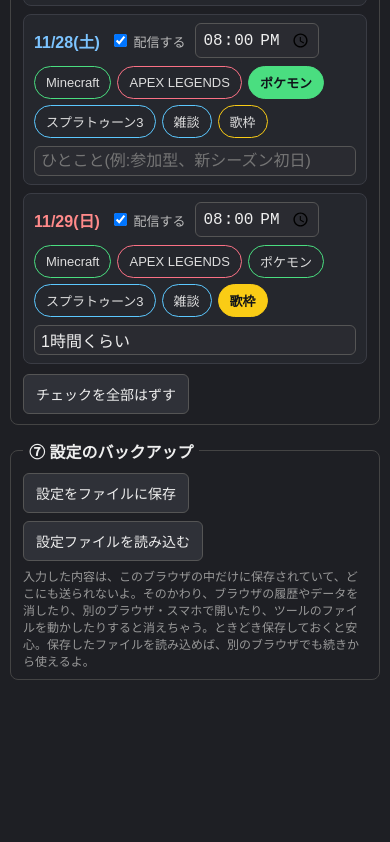
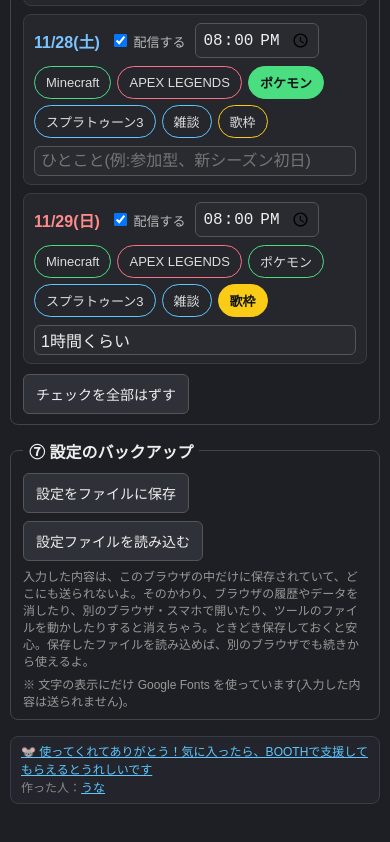
Before and after one commit to nezumizuki/zubora-schedule, a plain HTML site: page index.html in a window 390 px wide. Shown: the part 3014-3856 px from the top of the page. Before the commit the page ends 3704 px from the top, so only its background shows below. Drawn offline with Linux system fonts and the light colour scheme.

Commit message:
右下に支援(BOOTH)と作者(X)への小さな案内を追加
- PCは右下に小さく固定、スマホはページのいちばん下に置いて入力のじゃまをしない
- ポップアップは使わない
- Google Fontsだけ使っていることを⑦に明記

Co-Authored-By: Claude Opus 5.5 <noreply@anthropic.com>
Claude-Session: https://claude.ai/code/session_01KQeeFqZF5bv53i4ERrSP64

```diff
--- a/index.html
+++ b/index.html
@@ -25,6 +25,13 @@
   .privacy { font-size: 13px; color: #ccc; background: #25272d; border: 1px solid #3a3c44; border-radius: 8px; padding: 8px 12px; margin: 0 0 12px; }
   .sample { border: 1px solid #f2c14e; border-radius: 8px; padding: 10px 12px; background: #2b281f; font-size: 13px; color: #f5e3b0; }
   .sample .btns { margin-top: 8px; }
+
+  /* 右下の小さな支援の案内(操作のじゃまにならないよう、小さく・うすめに) */
+  body { padding-bottom: 72px; }
+  .support { position: fixed; right: 12px; bottom: 12px; z-index: 5; max-width: 300px; font-size: 12px; line-height: 1.5; color: #bbb; background: rgba(37,39,45,.92); border: 1px solid #3a3c44; border-radius: 8px; padding: 6px 10px; opacity: .85; }
+  .support:hover, .support:focus-within { opacity: 1; }
+  .support p { margin: 0; }
+  .support .by2 { color: #888; }
   .wrap { display: flex; gap: 16px; flex-wrap: wrap; align-items: flex-start; }
   .preview { flex: 1 1 640px; max-width: 960px; min-width: 0; position: sticky; top: 16px; }
   /* 縦長のときに画面からはみ出さないよう、高さにも上限をつける */
@@ -79,6 +86,8 @@
     body { padding: 10px; }
     header h1 { font-size: 19px; }
     .privacy { font-size: 12px; padding: 6px 10px; }
+    body { padding-bottom: 72px; }
+    .support { position: static; max-width: none; margin-top: 16px; opacity: 1; }
     .wrap { gap: 12px; }
     /* プレビューは上に固定せず、ふつうにスクロールさせる */
     .preview { position: static; flex-basis: 100%; max-width: 100%; }
@@ -221,9 +230,16 @@
         <input type="file" id="importJson" accept=".json,application/json" hidden>
       </div>
       <p class="note">入力した内容は、このブラウザの中だけに保存されていて、どこにも送られないよ。そのかわり、ブラウザの履歴やデータを消したり、別のブラウザ・スマホで開いたり、ツールのファイルを動かしたりすると消えちゃう。ときどき保存しておくと安心。保存したファイルを読み込めば、別のブラウザでも続きから使えるよ。</p>
+      <p class="note">※ 文字の表示にだけ Google Fonts を使っています(入力した内容は送られません)。</p>
     </fieldset>
   </div>
 </div>
+
+<!-- 支援とBOOTHへの案内(PCは右下に固定、スマホはページのいちばん下) -->
+<footer class="support">
+  <p><a href="https://nezumizuki.booth.pm/items/9110946" target="_blank" rel="noopener">🐭 使ってくれてありがとう！気に入ったら、BOOTHで支援してもらえるとうれしいです</a></p>
+  <p class="by2">作った人：<a href="https://x.com/unanoura0" target="_blank" rel="noopener">うな</a></p>
+</footer>
 
 <script>
 // ===== 設定 =====
```
